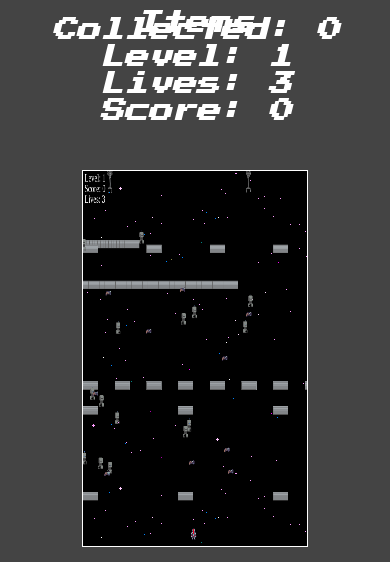
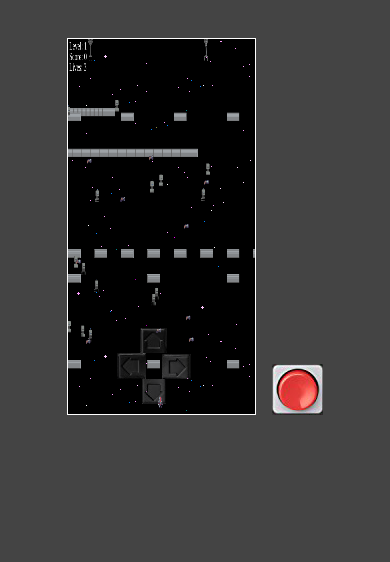
Before and after one commit to JimAlanMcB/arcadeclone, a plain HTML site: page index.html in a window 390 px wide. Shown: the top 562 px of the page. Drawn offline with Linux system fonts and the light colour scheme.

Commit message:
adding mobile controls

```diff
--- a/css/style.css
+++ b/css/style.css
@@ -13,21 +13,31 @@ body {
 canvas{
     border: 1px solid white;
     background: url('../images/giphy.gif');
-    width: 60%;
-    height: 375px;
-
- }
- @media only screen and (min-width: 800px) {
+}
+#button {
+    background: url('../images/button.png');
+}
+div#control {
+    position: absolute;
+    margin-top: 20em;
+    margin-left: 6.8em;
+    opacity: .4;
+}
+ @media (max-width: 65em) {
     h1{
         font-size: 10px;
+        display: none;
     }
     #msg_container {
         display: none;
     }
     canvas {
         margin-top: 30px;
+        width: 50%;
+        height: 375px;
     }
  };
+
 
   /* display: block;
     position: absolute;
--- a/index.html
+++ b/index.html
@@ -7,7 +7,7 @@
     <link href="https://fonts.googleapis.com/css?family=Press+Start+2P" rel="stylesheet">
 </head>
 <body>
-
+    <h1><<< ROBOTICA >>></h1>
     <div id='msg_container'>
     <h2>Items Collected: <span id="game_msg_area_items">0</span></h2>
     <h2>Level: <span id="game_msg_area_level">1</span></h2>
@@ -15,10 +15,23 @@
     </div>
 
     <script src="js/resources.js"></script>
+    <div id="control">
+    <div>
+    <img src="./images/up.png" alt="" id='upcontrol'>
+    </div>
+    <div>
+    <img src="./images/left.png" alt="" id='leftcontrol'>
 
+    <img src="./images/right.png" alt="" id='rightcontrol'>
+    </div>
+    <div>
+    <img src="./images/down.png" alt="" id='downcontrol'>
+    </div>
     <script src="js/engine.js"></script>
     <script src="js/app.js"></script>
-    <h1><<< ROBOTICA >>></h1>
+    </div>
+    <img src='../images/button.png' alt="button" id='shoot'>
+
     <!-- <script>
     let new_canvas = document.getElementsByTagName('canvas');
     let aspectRatio = 1.5;
--- a/js/app.js
+++ b/js/app.js
@@ -420,6 +420,23 @@ Game.spawnEnemies();
 
 player = new Player(340, 675) // spawn player
 
+document.getElementById('upcontrol').addEventListener('touchstart', function(){
+    movePlayer('up');
+});
+document.getElementById('downcontrol').addEventListener('touchstart', function(){
+    movePlayer('down');
+});
+document.getElementById('rightcontrol').addEventListener('touchstart', function(){
+    movePlayer('right');
+});
+document.getElementById('leftcontrol').addEventListener('touchstart', function(){
+    movePlayer('left');
+});
+document.getElementById('shoot').addEventListener('touchstart', function(){
+    fireBullet();
+});
+
+
 document.addEventListener('keydown', function (e) {
 
     var allowedKeys = {
```
Also changed, not shown: images/41vJQV4wUYL.jpg (added), images/button.png (added), images/down.png (added), images/left.png (added), images/right.png (added), images/up.png (added).
